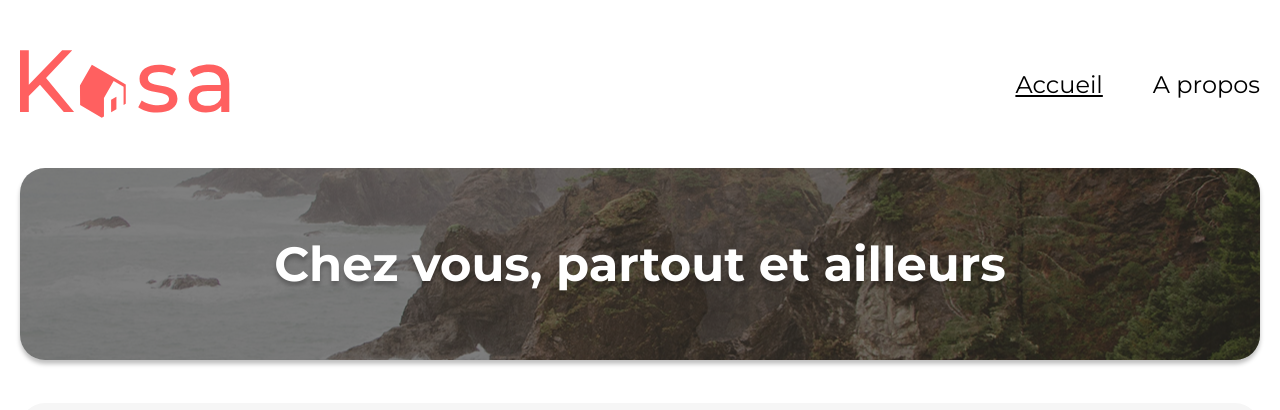
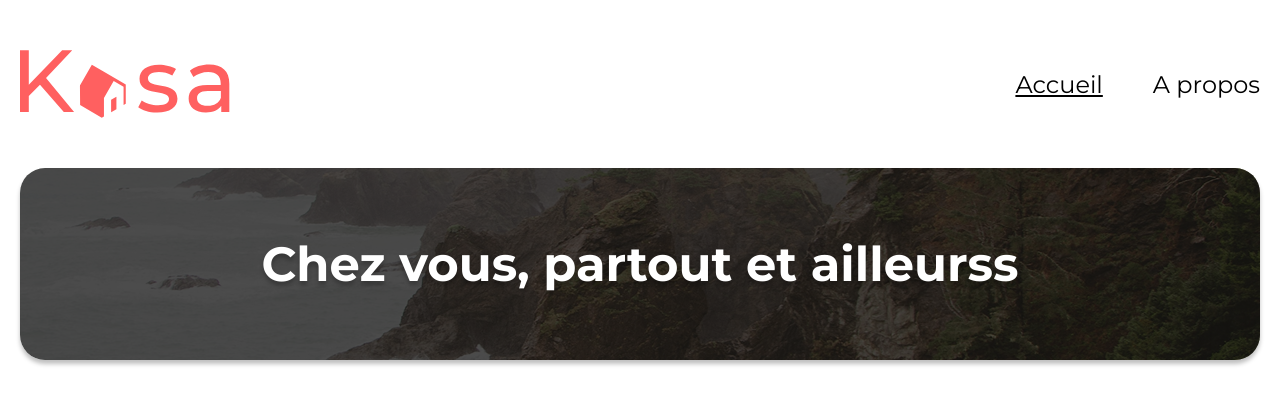
Before and after one commit to andy123-glitch/teqt-git, a React (Vite) app: page / in a window 1280 px wide. Shown: the top 410 px of the page. Built offline with nearby package versions, Linux system fonts and the light colour scheme.

Commit message:
transform baner home and about into a component; delete old files

```diff
--- /dev/null
+++ b/src/components/Banner/Banner.jsx
@@ -0,0 +1,15 @@
+import './style.scss';
+
+export default function Banner({ text = '', imgSrc, opacity = 0 }) {
+  return (
+    <section className="banner">
+      <img src={imgSrc} />
+      {text !== '' ? <span>{text}</span> : <></>}
+      {opacity !== 0 ? (
+        <div className="dark" style={{ opacity: opacity }}></div>
+      ) : (
+        <></>
+      )}
+    </section>
+  );
+}
--- /dev/null
+++ b/src/components/Banner/index.js
@@ -0,0 +1 @@
+export { default } from './Banner.jsx';
--- /dev/null
+++ b/src/components/Banner/style.scss
@@ -0,0 +1,48 @@
+.banner {
+  position: relative;
+  overflow: hidden;
+  box-shadow: 0 4px 4px 0 #00000040;
+  border-radius: 25px;
+  height: clamp(110px, 15vw, 223px);
+  margin-bottom: calculate-rem(40px);
+
+  display: flex;
+  overflow: hidden;
+  align-items: center;
+  justify-content: center;
+
+  @include respond-to(tablet) {
+    margin-bottom: calculate-rem(30px);
+  }
+
+  @include respond-to(mobile) {
+    margin-bottom: calculate-rem(20px);
+  }
+  img {
+    height: 100%;
+    width: 100%;
+    object-fit: cover;
+  }
+
+  span {
+    padding: 0 calculate-rem(10px);
+    position: absolute;
+    color: $color-secondary;
+    font-weight: 700;
+    font-size: calculate-rem(48px);
+    text-shadow: 0px 4px 4px #00000040;
+    transition: all 300ms linear;
+    z-index: 1;
+    @include respond-to(tablet) {
+      font-size: calculate-rem(36px);
+    }
+    @include respond-to(mobile) {
+      font-size: calculate-rem(24px);
+    }
+  }
+  .dark {
+    position: absolute;
+    inset: 0;
+    background: rgba(0, 0, 0);
+  }
+}
--- a/src/pages/About/About.jsx
+++ b/src/pages/About/About.jsx
@@ -3,13 +3,15 @@ import Header from '@layouts/Header';
 import './style.scss';
 
 import DropdownButton from '@components/DropdownButton';
+import Banner from '@components/Banner';
 
+import img from '@assets/images/background2.png';
 function About() {
   return (
     <>
       <Header />
       <main className="about-content " role="main">
-        <section className="banner-about"></section>
+        <Banner imgSrc={img} opacity={0.3} />
         <section className="dropdown-button-container">
           <DropdownButton title="Fiabilité">
             Les annonces postées sur Kasa garantissent une fiabilité totale. Les
--- a/src/pages/Home/Home.jsx
+++ b/src/pages/Home/Home.jsx
@@ -4,16 +4,21 @@ import Card from '@components/Card';
 import Footer from '@layouts/Footer';
 import datas from '../../../data/data.json';
 import './style.scss';
+import Banner from '@components/Banner/Banner';
+
+import img from '@assets/images/background.png';
+
 
 function Home() {
   return (
     <>
       <Header />
       <main className="home-content" role="main">
-        <section className="banner-home" fetchPriority="high">
-          <span>Chez vous, partout et ailleurs</span>
-          <div className="sombre"></div>
-        </section>
+        <Banner
+          imgSrc={img}
+          text="Chez vous, partout et ailleurss"
+          opacity="0.7"
+        />
         <section className="container">
           {datas.map(({ id, cover, title }) => (
             <Card to={id} cover={cover} title={title} key={`${id}-${title}`} />
--- a/src/pages/Home/style.scss
+++ b/src/pages/Home/style.scss
@@ -1,43 +1,6 @@
 /****************************Page Home ******************************/
 
-.banner-home {
-  position: relative;
-  box-shadow: 0 4px 4px 0 #00000040;
-  border-radius: 25px;
-  height: clamp(110px, 15vw, 223px);
-  background: #7a7878 no-repeat url('../../assets/images/background.png');
-  background-position: center;
-  background-size: cover;
-  transition: all 300ms linear;
 
-  display: flex;
-  overflow: hidden;
-  align-items: center;
-  justify-content: center;
-
-  span {
-    padding: 0 calculate-rem(10px);
-    position: absolute;
-    color: $color-secondary;
-    font-weight: 700;
-    font-size: 3rem;
-    text-shadow: 0px 4px 4px #00000040;
-    transition: all 300ms linear;
-    @include respond-to(tablet) {
-      font-size: 2rem;
-    }
-    @include respond-to(mobile) {
-      font-size: 1.5rem;
-    }
-  }
-
-  &::before {
-    content: '';
-    position: absolute;
-    inset: 0;
-    background: rgba(0, 0, 0, 0.5);
-  }
-}
 
 .container {
   background-color: #f6f6f6;
```
Also changed, not shown: src/assets/images/Vector (1).png (deleted), src/assets/images/Vector (2).png (deleted).
